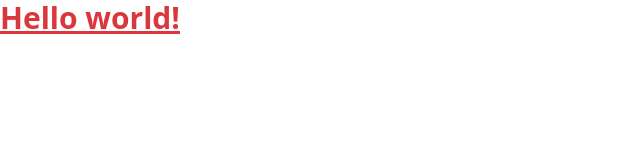
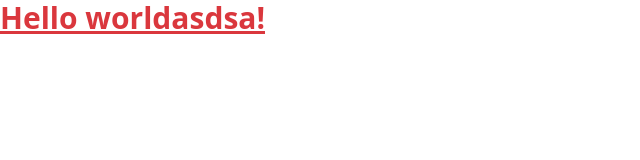
Before and after one commit to CamiloParraS/Taller-Evaluativo-01, a plain HTML site: page index.html in a window 1280 px wide. Shown: the whole page, without its empty margins (0-640 px from the left). Drawn offline with nearby package versions, Linux system fonts and the light colour scheme.

Commit message:
feat/things

```diff
--- a/index.html
+++ b/index.html
@@ -12,7 +12,7 @@
   </head>
   <body>
     <h1 class="text-3xl font-bold underline text-clifford">
-      Hello world!
+      Hello worldasdsa!
     </h1>
   </body>
 </html>
```
